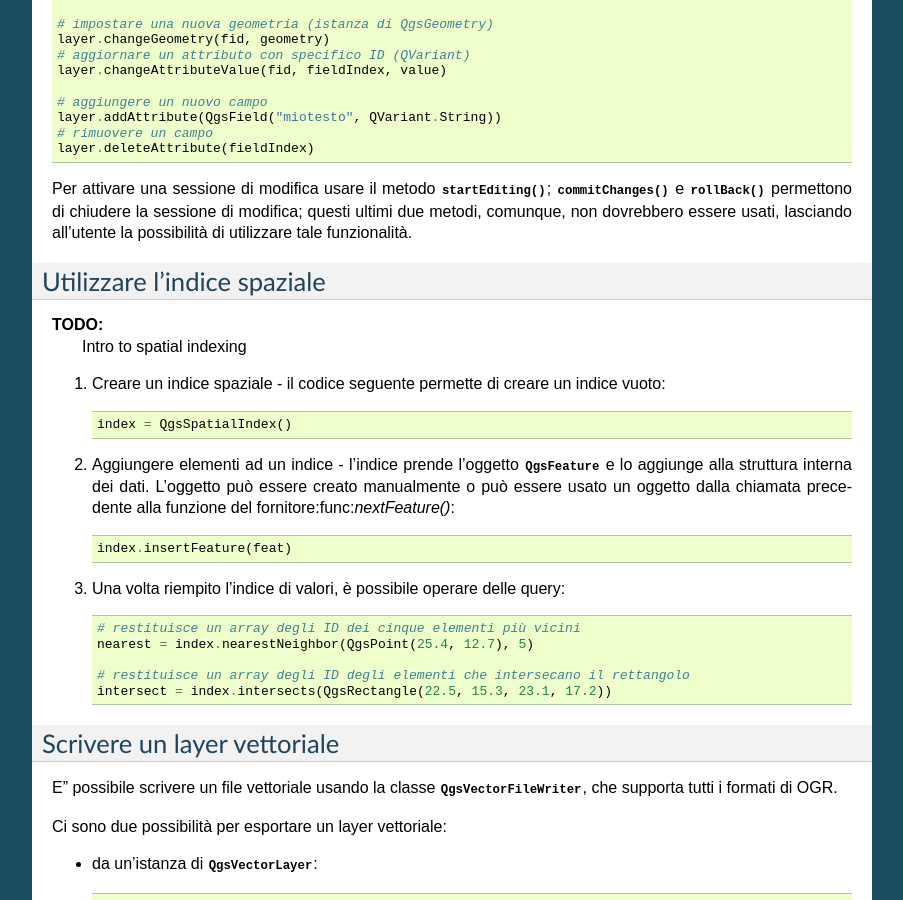
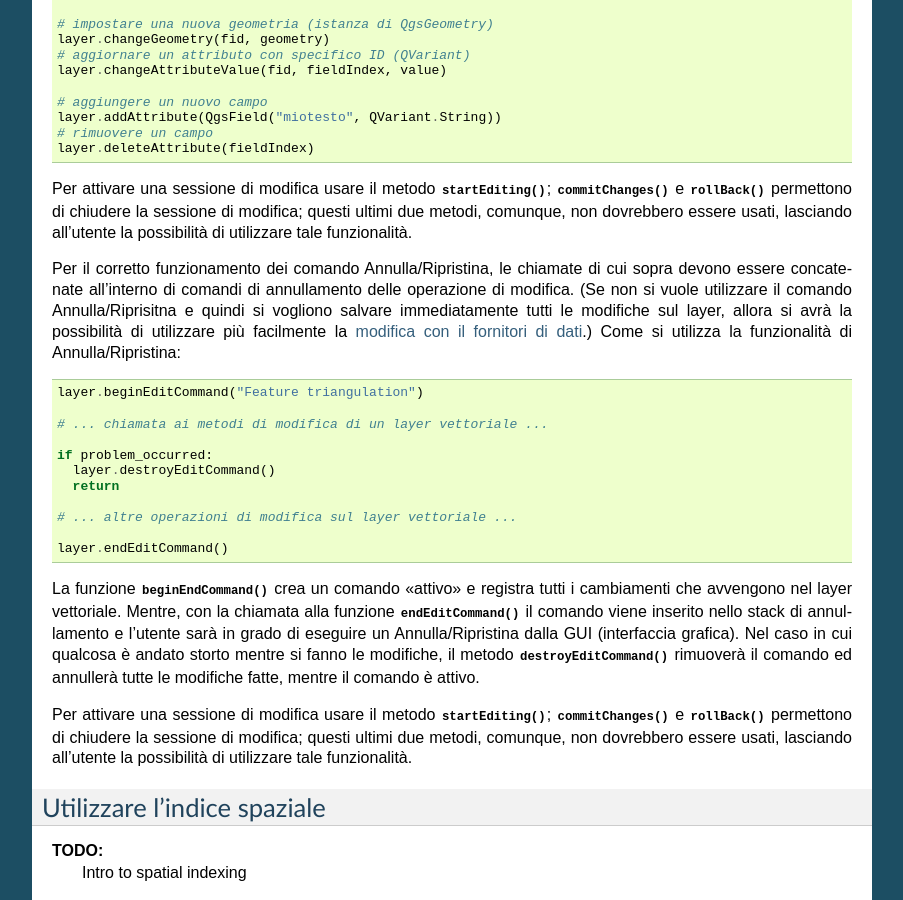
Before and after one commit to slarosa/QGIS-Developer-Cookbook, a Sphinx documentation site: the page built from italian_it/source/vector.rst, in a window 1280 px wide and 900 px high, scrolled down 3029 px. Shown: the whole window, without its empty margins (198-1101 px from the left). Built offline with Sphinx 7.4.7, drawn with Linux system fonts in a browser that asks for light colours.

Commit message:
translate undo/redo section into Italian

```diff
--- a/italian_it/source/vector.rst
+++ b/italian_it/source/vector.rst
@@ -88,6 +88,8 @@ Per ottenere l'indice del campo a partire dal suo nome, usare la funzione del fo
 
 .. index:: layer vettoriali; modifica
 
+.. _modifica:
+
 Modifica di layer vettoriali
 ----------------------------
 
@@ -172,6 +174,27 @@ Per capire se un layer è in modalità di modifica, usare :func:`isEditing` - la
 
 Per attivare una sessione di modifica usare il metodo :func:`startEditing`; :func:`commitChanges` e :func:`rollBack()` permettono di chiudere la sessione di modifica; questi ultimi due metodi, comunque, non dovrebbero essere usati, lasciando all'utente la possibilità di utilizzare tale funzionalità.
 
+Per il corretto funzionamento dei comando Annulla/Ripristina, le chiamate di cui sopra devono essere concatenate all'interno
+di comandi di annullamento delle operazione di modifica.
+(Se non si vuole utilizzare il comando Annulla/Riprisitna e quindi si vogliono salvare immediatamente tutti le modifiche sul layer,
+allora si avrà la possibilità di utilizzare più facilmente la :ref:`modifica con il fornitori di dati <modifica>`.) Come si utilizza la funzionalità di Annulla/Ripristina::
+
+  layer.beginEditCommand("Feature triangulation")
+
+  # ... chiamata ai metodi di modifica di un layer vettoriale ...
+
+  if problem_occurred:
+    layer.destroyEditCommand()
+    return
+
+  # ... altre operazioni di modifica sul layer vettoriale ...
+
+  layer.endEditCommand()
+
+La funzione :func:`beginEndCommand` crea un comando "attivo" e registra tutti i cambiamenti che avvengono nel layer vettoriale.
+Mentre, con la chiamata alla funzione :func:`endEditCommand` il comando viene inserito nello stack di annullamento e l'utente sarà in grado di eseguire un Annulla/Ripristina dalla GUI (interfaccia grafica). Nel caso in cui qualcosa è andato storto mentre si fanno le modifiche, il metodo :func:`destroyEditCommand` rimuoverà il comando ed annullerà tutte le modifiche fatte, mentre il comando è attivo.
+
+Per attivare una sessione di modifica usare il metodo :func:`startEditing`; :func:`commitChanges` e :func:`rollBack()` permettono di chiudere la sessione di modifica; questi ultimi due metodi, comunque, non dovrebbero essere usati, lasciando all'utente la possibilità di utilizzare tale funzionalità.
 
 .. index:: indice spaziale; utilizzare
 
```
